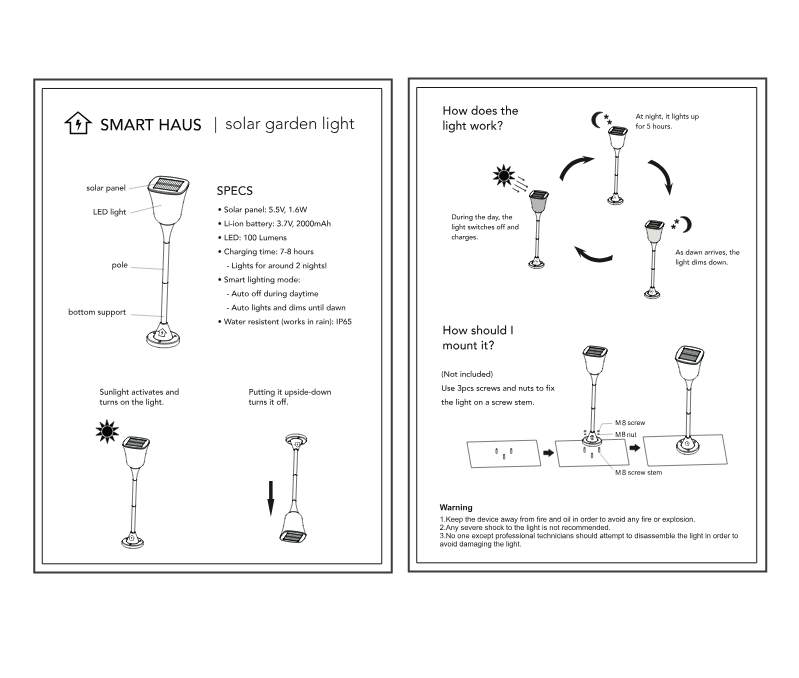
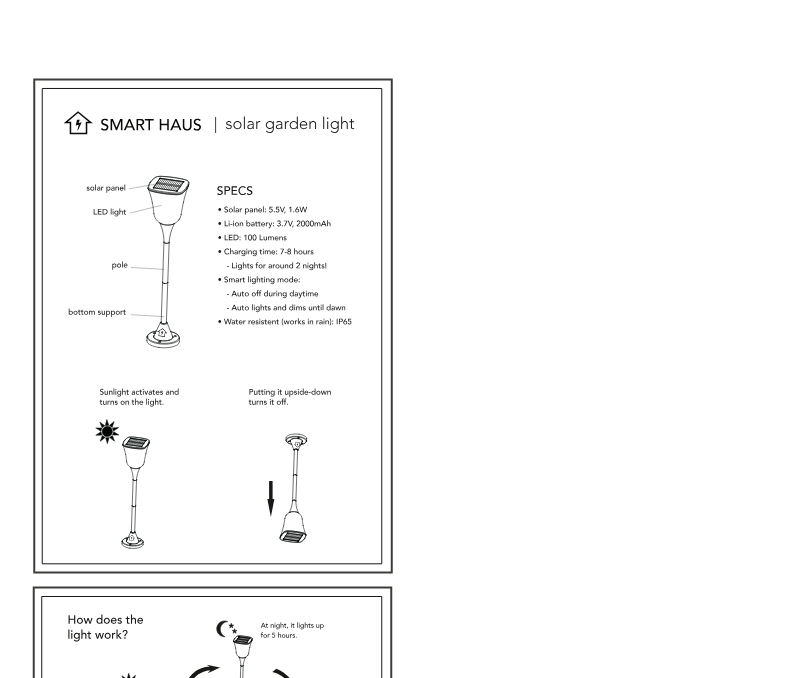
Before and after one commit to smart-haus/smart-haus.github.io, a Jekyll site: the page built from index.html, in a window 1280 px wide. Shown: the part 632-1310 px from the top of the page, without its empty margins (28-827 px from the left). Built offline with Jekyll 4.4.1, drawn with Linux system fonts in a browser that asks for light colours; the list of posts is cut into pages by our own code; grey boxes are pictures that could not be loaded.

```diff
--- a/_layouts/home.html
+++ b/_layouts/home.html
@@ -111,6 +111,8 @@
                 <div class="page-body" itemprop="description">
                     <div>
                         <img src="images/manual-1.svg" alt="specs">
+                    </div>
+                    <div>
                         <img src="images/manual-2.svg" alt="how it works">
                     </div>
                 </div>
--- a/assets/css/style.css
+++ b/assets/css/style.css
@@ -620,11 +620,15 @@
   border-bottom: 1px dotted;
 }
 
-.page-body img {
-  max-width: 100%;
+/*.page-body {
+  max-width: 760px;
+  margin: auto;
+}*/
+/*.page-body img {
+  min-width: 100%;
   margin-bottom: 24px;
   border-radius: 5px;
-}
+}*/
 /* - Post Share - */
 .post-share {
   margin-bottom: 48px;
```
Also changed, not shown: 1 other file.
